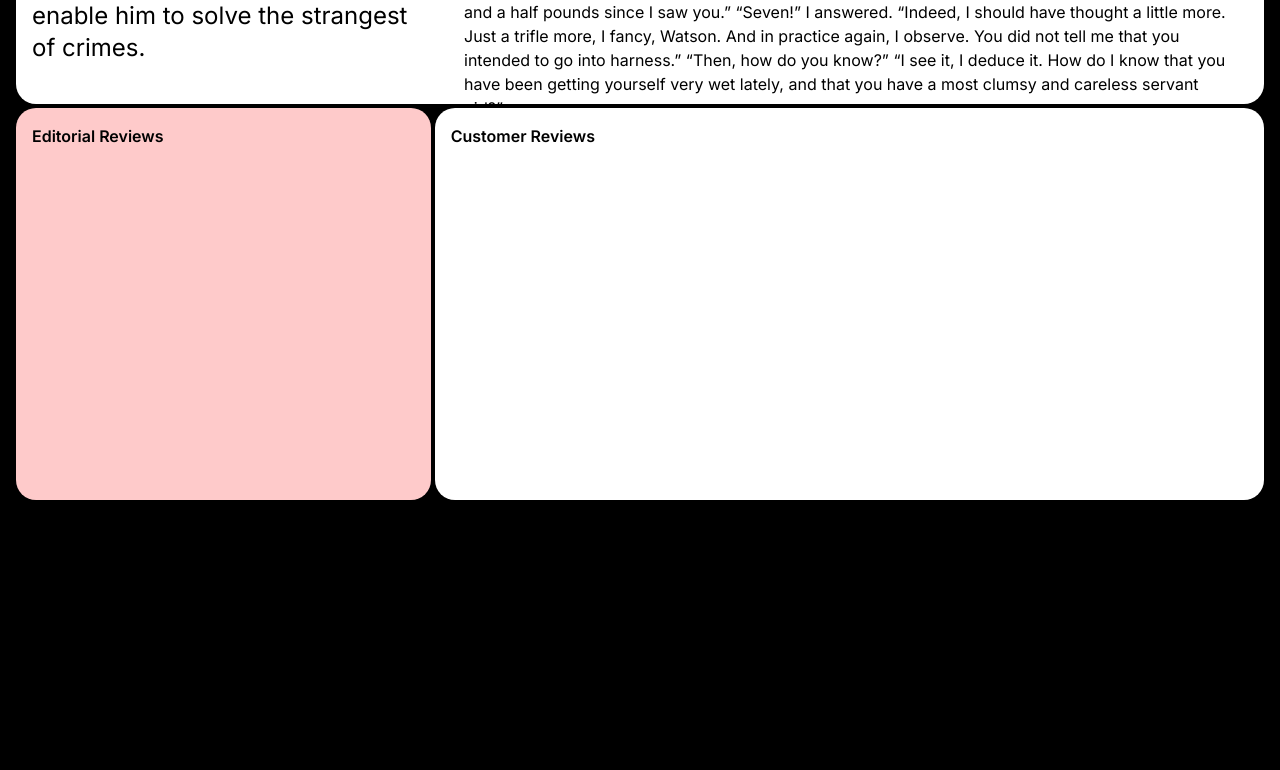
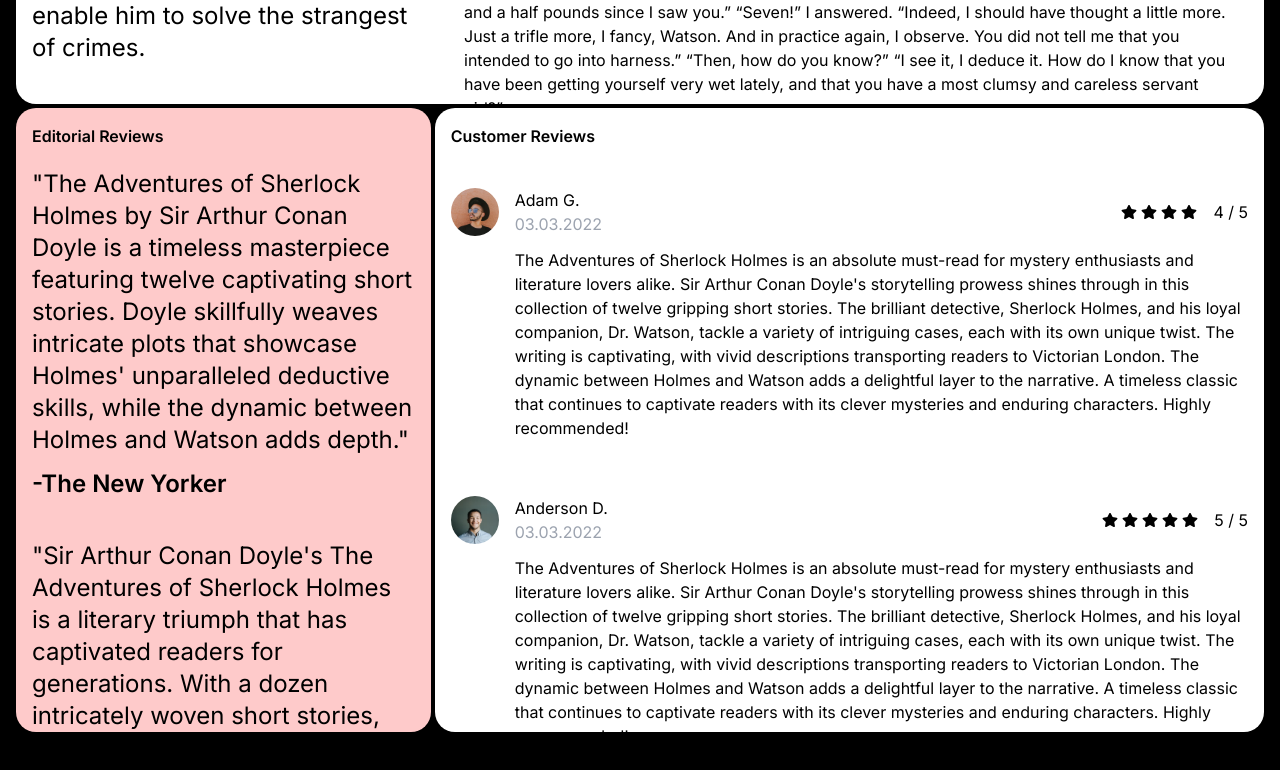
Before and after one commit to denimozh/bookdev, a Next.js app: page /product/1 in a window 1280 px wide. Shown: the part 1174-1944 px from the top of the page. Before the commit the page ends 1690 px from the top, so only its background shows below. Built offline with nearby package versions, Linux system fonts and the light colour scheme.

Commit message:
Finished the reviews section of the product page

```diff
--- a/src/app/catalog/page.tsx
+++ b/src/app/catalog/page.tsx
@@ -113,11 +113,11 @@
                     </div>
                 </div>
             </Link>
-            <Link href={"/catalog/cultural"} className='group cursor-pointer bg-white rounded-[25px] hover:bg-[#F8F4D8] ease-in-out duration-500'>
+            <Link href={"/catalog/finance"} className='group cursor-pointer bg-white rounded-[25px] hover:bg-[#F8F4D8] ease-in-out duration-500'>
                 <div>
                     <div className='flex flex-row justify-between px-6'>
                         <div className='pt-6 '>
-                            <p className='text-4xl font-medium'>Cultural</p>
+                            <p className='text-4xl font-medium'>Finance</p>
                         </div>
                         <div className='pt-2'>
                                     <div className='z-1 bg-black cursor-pointer h-16 w-16 rounded-full flex items-center justify-center group-hover:scale-105 ease-in-out duration-500'>
--- a/src/app/product/[id]/page.tsx
+++ b/src/app/product/[id]/page.tsx
@@ -4,6 +4,9 @@
 import { MdMenuBook } from "react-icons/md";
 import { MdOutlineBookOnline } from "react-icons/md";
 import { FaHeadphones } from "react-icons/fa";
+import { FaStar } from "react-icons/fa"
+import reviewer1 from "./img/reviewer1.avif";
+import reviewer2 from "./img/reviewer2.avif";
 
 const page = () => {
   return (
@@ -141,11 +144,85 @@
             </div>
         </div>
         <div className='h-[40%] bg-black rounded-[20px] flex flex-row gap-1 pb-4'>
-            <div className='basis-1/3 h-full bg-red-200 rounded-[20px] pt-4 pl-4'>
+            <div className='basis-1/3 h-full bg-red-200 rounded-[20px] pt-4 pl-4 pr-4'>
                 <p className='font-semibold'>Editorial Reviews</p>
+                <div className='flex flex-col h-full gap-10 pt-5'>
+                    <div className='flex basis-1/3 flex-col gap-3 text-2xl'>
+                        <p>"The Adventures of Sherlock Holmes by Sir Arthur Conan Doyle is a timeless masterpiece
+                            featuring twelve captivating short stories. Doyle skillfully weaves intricate plots that
+                            showcase Holmes' unparalleled deductive skills, while the dynamic between Holmes and Watson
+                            adds depth."
+                        </p>
+                        <p className='font-semibold'>-The New Yorker</p>
+                    </div>
+                    <div className='flex basis-1/3 flex-col gap-3 text-2xl'>
+                        <p>"Sir Arthur Conan Doyle's The Adventures of Sherlock Holmes is a literary triumph that has
+                            captivated readers for generations. With a dozen intricately woven short stories,
+                            Doyle showcases Holmes' brilliant deductive prowess in diverse cases, keeping readers hooked."
+                        </p>
+                        <p className='font-semibold'>-Lionel Trilling</p>
+                    </div>
+                </div>
             </div>
-            <div className='basis-2/3 h-full bg-white rounded-[20px] pt-4 pl-4'>
+            <div className='basis-2/3 h-full bg-white rounded-[20px] pt-4 pl-4 pr-4'>
                 <p className='font-semibold'>Customer Reviews</p>
+                <div className='flex flex-col pt-10 gap-14'>
+                    <div className='flex flex-col'>
+                        <div className='flex flex-row justify-between'>
+                            <div className='flex flex-row'>
+                                <img className="w-12 h-12 rounded-full" src={reviewer1.src}/>
+                                <div className='flex flex-col pl-4'>
+                                    <p>Adam G.</p>
+                                    <p className='text-gray-400'>03.03.2022</p>
+                                </div>
+                            </div>
+                            <div className='flex flex-row'>
+                                <div className='flex flex-row items-center gap-4'>
+                                    <div className='flex flex-row gap-1'>
+                                        <FaStar/>
+                                        <FaStar/>
+                                        <FaStar/>
+                                        <FaStar/>
+                                    </div>
+                                    <div>
+                                        <p>4 / 5</p>
+                                    </div>
+                                </div>
+                            </div>
+                        </div>
+                        <div className='pl-16 pt-3'>
+                            <p>The Adventures of Sherlock Holmes is an absolute must-read for mystery enthusiasts and literature lovers alike. Sir Arthur Conan Doyle's storytelling prowess shines through in this collection of twelve gripping short stories. The brilliant detective, Sherlock Holmes, and his loyal companion, Dr. Watson, tackle a variety of intriguing cases, each with its own unique twist. The writing is captivating, with vivid descriptions transporting readers to Victorian London. The dynamic between Holmes and Watson adds a delightful layer to the narrative. A timeless classic that continues to captivate readers with its clever mysteries and enduring characters. Highly recommended!</p>
+                        </div>
+                    </div>
+                    <div className='flex flex-col'>
+                        <div className='flex flex-row justify-between'>
+                            <div className='flex flex-row'>
+                                <img className="w-12 h-12 rounded-full" src={reviewer2.src}/>
+                                <div className='flex flex-col pl-4'>
+                                    <p>Anderson D.</p>
+                                    <p className='text-gray-400'>03.03.2022</p>
+                                </div>
+                            </div>
+                            <div className='flex flex-row'>
+                                <div className='flex flex-row items-center gap-4'>
+                                    <div className='flex flex-row gap-1'>
+                                        <FaStar/>
+                                        <FaStar/>
+                                        <FaStar/>
+                                        <FaStar/>
+                                        <FaStar/>
+                                    </div>
+                                    <div>
+                                        <p>5 / 5</p>
+                                    </div>
+                                </div>
+                            </div>
+                        </div>
+                        <div className='pl-16 pt-3'>
+                            <p>The Adventures of Sherlock Holmes is an absolute must-read for mystery enthusiasts and literature lovers alike. Sir Arthur Conan Doyle's storytelling prowess shines through in this collection of twelve gripping short stories. The brilliant detective, Sherlock Holmes, and his loyal companion, Dr. Watson, tackle a variety of intriguing cases, each with its own unique twist. The writing is captivating, with vivid descriptions transporting readers to Victorian London. The dynamic between Holmes and Watson adds a delightful layer to the narrative. A timeless classic that continues to captivate readers with its clever mysteries and enduring characters. Highly recommended!</p>
+                        </div>
+                    </div>
+                </div>
             </div>
         </div>
     </div>
```
Also changed, not shown: src/app/product/[id]/img/reviewer1.avif (added), src/app/product/[id]/img/reviewer2.avif (added).
